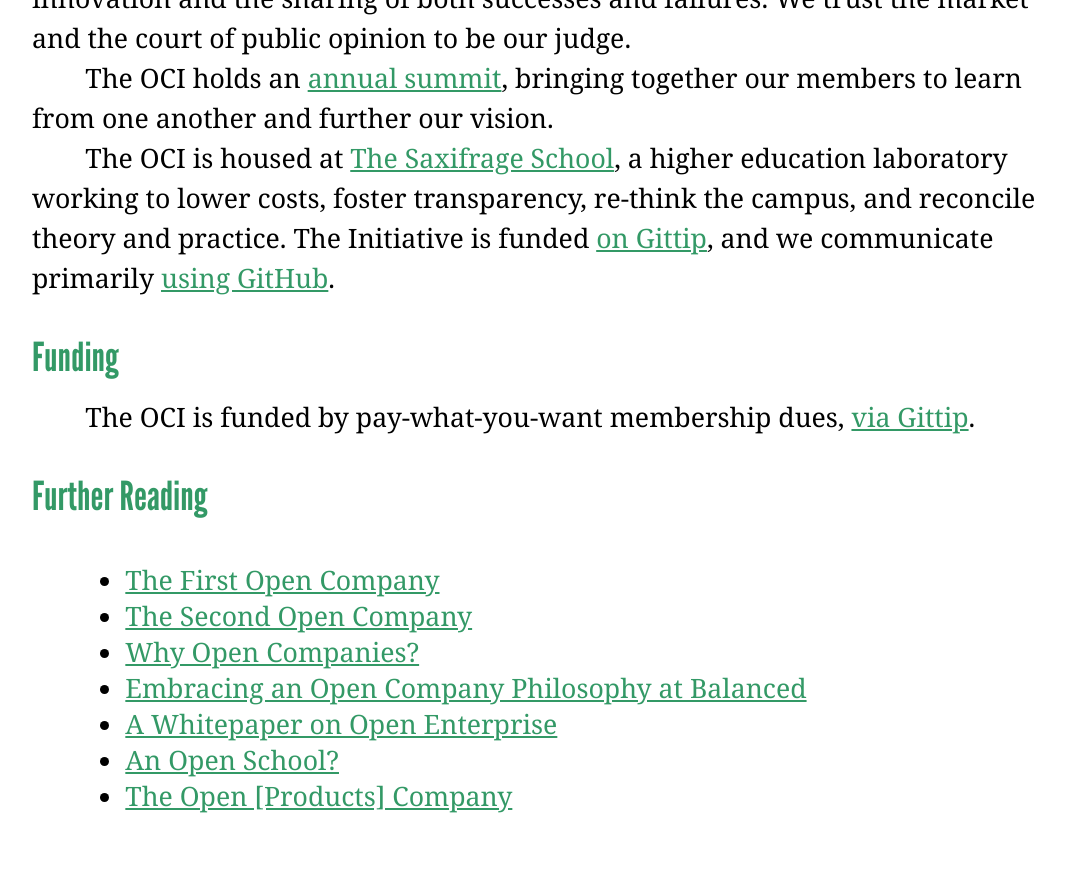
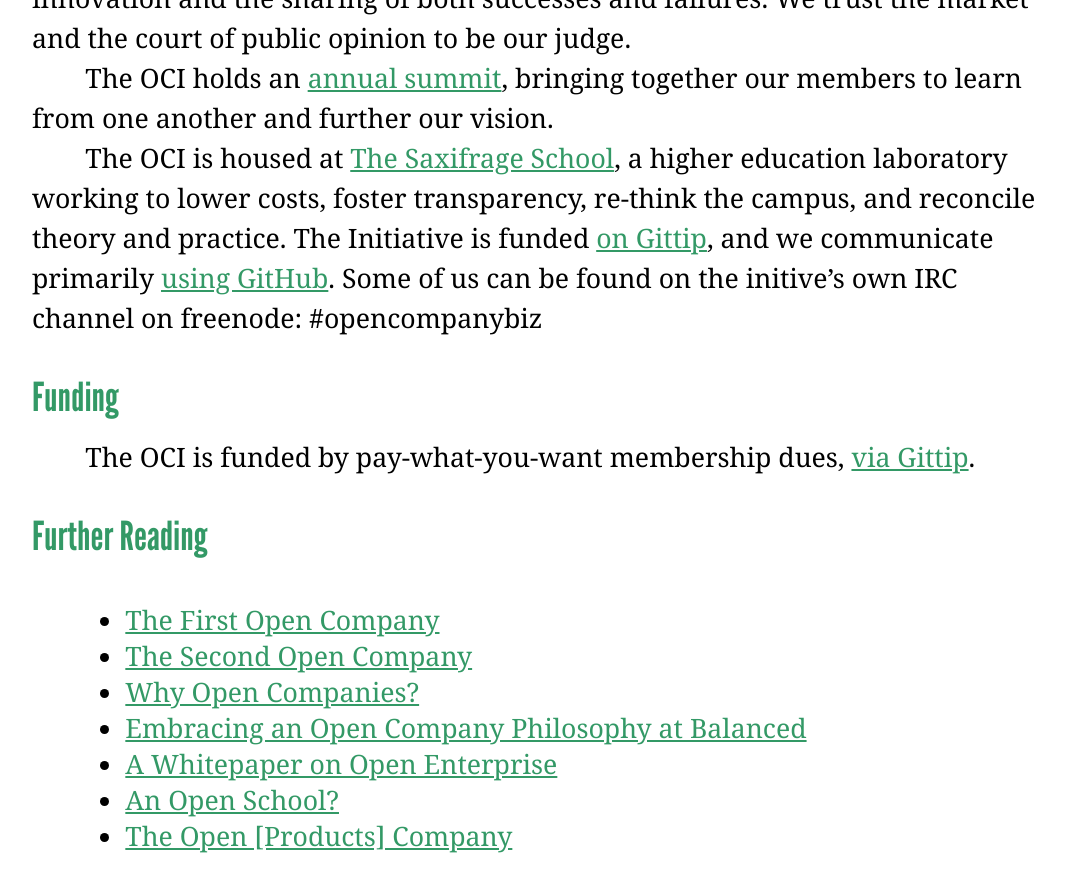
Before and after one commit to opencompany/www.opencompany.org, a Jekyll site: the page built from about/index.md, in a window 1280 px wide and 900 px high, scrolled down 1330 px. Shown: the top 892 px of the window, without its empty margins (96-1161 px from the left). Built offline with Jekyll 4.4.1, drawn with Linux system fonts in a browser that asks for light colours; Markdown is read by kramdown in place of the engine named in the settings.

Commit message:
update the about page with the IRC channel, fix #47

```diff
--- a/about/index.md
+++ b/about/index.md
@@ -46,6 +46,7 @@
 Gittip](https://www.gittip.com/opencompanybiz), and we communicate
 primarily [using
 GitHub](https://github.com/opencompany/opencompany.github.io/issues).
+Some of us can be found on the initive's own IRC channel on freenode: #opencompanybiz
 
 
 ### Funding
```
